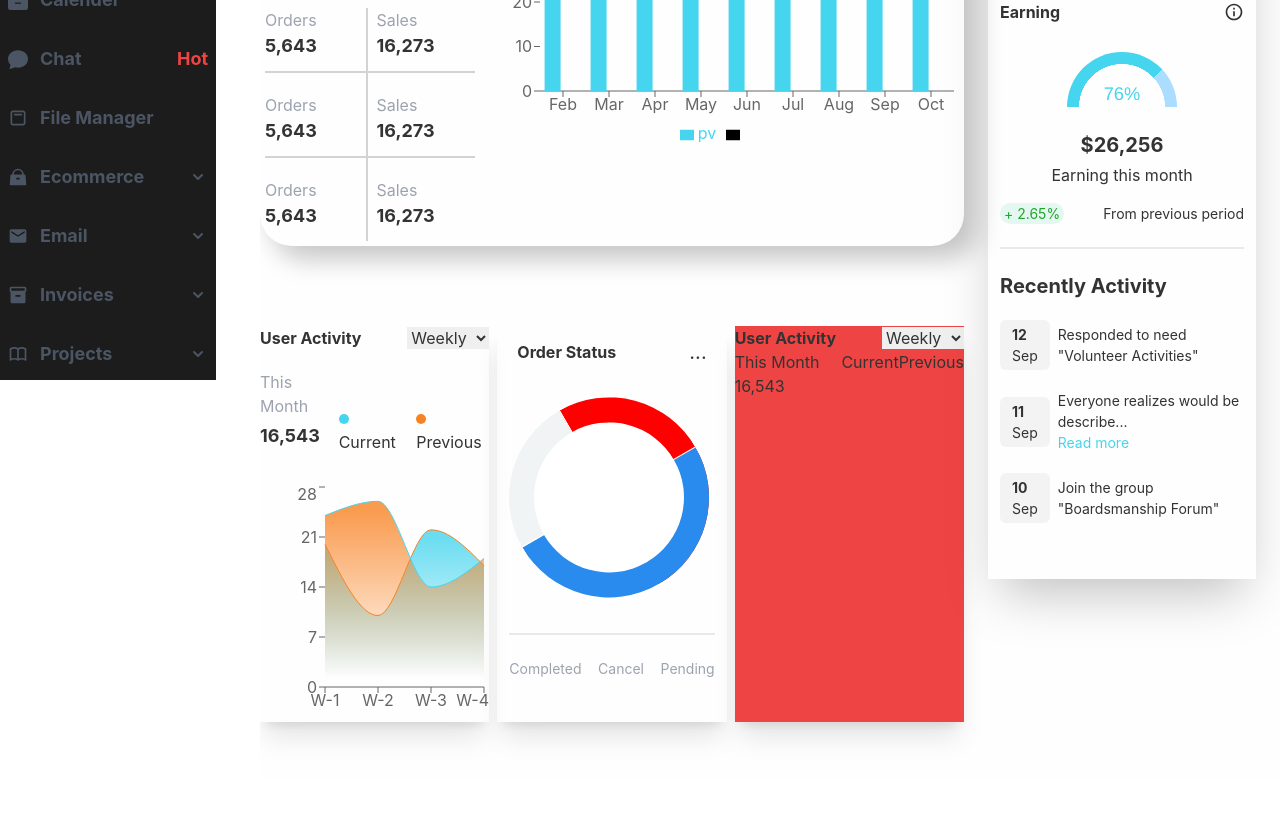
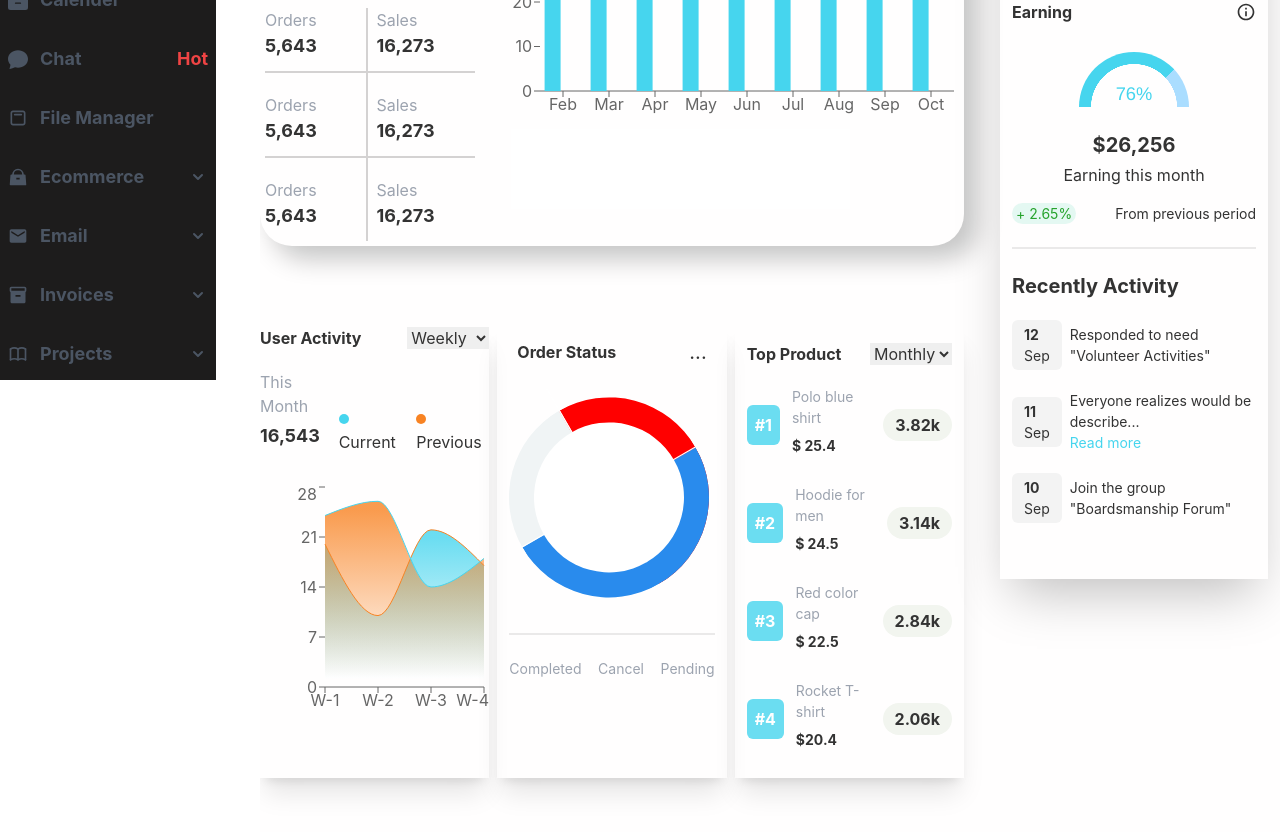
Before and after one commit to MdIbrahimKholil7/dasboard-task, a React (Create React App) app: page / in a window 1280 px wide. Shown: the part 420-1252 px from the top of the page. Before the commit the page ends 1198 px from the top, so only its background shows below. Built offline with nearby package versions, Linux system fonts and the light colour scheme.

Commit message:
desktop design complete

```diff
--- a/src/App.css
+++ b/src/App.css
@@ -149,9 +149,7 @@ box-shadow:  13px 13px 26px #c5c5c5,
   z-index: 3;
 }
 
-.donut-text span {
-  /* color: #48b2c1; */
-}
+
 
 /* ============ instalment 2 ==========*/
 
--- a/src/components/DashboardHeader/DashboardHeader.js
+++ b/src/components/DashboardHeader/DashboardHeader.js
@@ -7,7 +7,7 @@ import flag from '../../assets/flag.webp'
 import actor from '../../assets/actor.jpg'
 const DashboardHeader = () => {
     return (
-        <div className='w-full  pt-5 pr-4 '>
+        <div className='w-full  pt-5 xl:pr-9 lg:pr-4 '>
             <div className='flex justify-between items-center w-full'>
                 <div>
                     <h1 className='text-2xl '>Dashboard</h1>
--- a/src/components/Pages/DashboardBody.js
+++ b/src/components/Pages/DashboardBody.js
@@ -79,7 +79,7 @@ const DashboardBody = () => {
                     </div>
 
                     <div className='2xl:ml-[446px] xl:ml-[312px]  relative'>
-                        <div className='lg:w-[250px] xl:min-w-[280px] 2xl:w-[400px] pr-3 fixed top-16 right-3 '>
+                        <div className='lg:w-[250px] xl:min-w-[280px] 2xl:w-[400px] pr-3 fixed top-16 right-[0px] '>
                             <div className='shadow-2xl '>
                                 <div className='cover-img relative w-full h-[100px]'>
                                     <img className='w-full object-cover h-full rounded-md rounded-tl-lg rounded-tr-lg' src={coverImg} alt="" />
--- a/src/components/Pages/OverviewChart.js
+++ b/src/components/Pages/OverviewChart.js
@@ -105,7 +105,7 @@ const OverviewChart = () => {
                     </div>
                 </div>
 
-                <div className='w-[70%]'>
+                <div className='w-[70%] relative'>
                     <ResponsiveContainer width='100%' aspect={2}>
                         <BarChart data={data}>
                             {/* <CartesianGrid /> */}
@@ -117,6 +117,9 @@ const OverviewChart = () => {
                             <Bar />
                         </BarChart>
                     </ResponsiveContainer>
+                    <div className='bg-white w-[70%] absolute bottom-8  left-9 h-[80px]'>
+
+                    </div>
                 </div>
 
             </div>
--- a/src/components/Pages/Status.js
+++ b/src/components/Pages/Status.js
@@ -104,23 +104,71 @@ const Status = () => {
                         <h1 className='text-gray-400 text-[14px]'>Pending</h1>
                     </div>
                 </div>
-                <div className='w-full shadow-xl bg-red-500'>
+                <div className='w-full shadow-xl px-3 pt-4'>
                     <div className='w-full flex justify-between items-center'>
-                        <h1 className='font-bold'>User Activity</h1>
+                        <h1 className='font-bold'>Top Product</h1>
                         <select>
-                            <option>Weekly</option>
                             <option>Monthly</option>
                             <option>Yearly</option>
+                            <option>Weekly</option>
                         </select>
                     </div>
-                    <div className='flex justify-between '>
-                        <div>
-                            <h1>This Month</h1>
-                            <p>16,543</p>
+                    <div className=' '>
+                        <div className='flex items-center justify-between my-5'>
+                            <div className='flex gap-3 items-center'>
+                                <div className='bg-[#46d5eecc] p-2 rounded-md text-white font-bold'>
+                                    #1
+                                </div>
+                                <div className='text-[14px]'>
+                                    <p className='text-gray-400'>Polo blue shirt</p>
+                                    <p className='font-bold leading-9'>$ 25.4</p>
+                                </div>
+                            </div>
+                            <div className='bg-[#f2f5ef] px-3 rounded-full py-1 font-bold'>
+                                <p>3.82k</p>
+                            </div>
                         </div>
-                        <div className='flex'>
-                            <p><span className='w-[30px] h-[30px] bg-red-500 rounded-full'></span>Current</p>
-                            <p><span className='w-[30px] h-[30px] bg-red-500 rounded-full'></span>Previous</p>
+                        <div className='flex items-center justify-between my-5'>
+                            <div className='flex gap-3 items-center'>
+                                <div className='bg-[#46d5eecc] p-2 rounded-md text-white font-bold'>
+                                    #2
+                                </div>
+                                <div className='text-[14px]'>
+                                    <p className='text-gray-400'>Hoodie for men</p>
+                                    <p className='font-bold leading-9'>$ 24.5</p>
+                                </div>
+                            </div>
+                            <div className='bg-[#f2f5ef] px-3 rounded-full py-1 font-bold'>
+                                <p>3.14k</p>
+                            </div>
+                        </div>
+                        <div className='flex items-center justify-between my-5'>
+                            <div className='flex gap-3 items-center'>
+                                <div className='bg-[#46d5eecc] p-2 rounded-md text-white font-bold'>
+                                    #3
+                                </div>
+                                <div className='text-[14px]'>
+                                    <p className='text-gray-400'>Red color cap</p>
+                                    <p className='font-bold leading-9'>$ 22.5</p>
+                                </div>
+                            </div>
+                            <div className='bg-[#f2f5ef] px-3 rounded-full py-1 font-bold'>
+                                <p>2.84k</p>
+                            </div>
+                        </div>
+                        <div className='flex items-center justify-between my-5'>
+                            <div className='flex gap-3 items-center'>
+                                <div className='bg-[#46d5eecc] p-2 rounded-md text-white font-bold'>
+                                    #4
+                                </div>
+                                <div className='text-[14px]'>
+                                    <p className='text-gray-400'>Rocket T-shirt</p>
+                                    <p className='font-bold leading-9'>$20.4</p>
+                                </div>
+                            </div>
+                            <div className='bg-[#f2f5ef] px-3 rounded-full py-1 font-bold'>
+                                <p>2.06k</p>
+                            </div>
                         </div>
                     </div>
 
```
